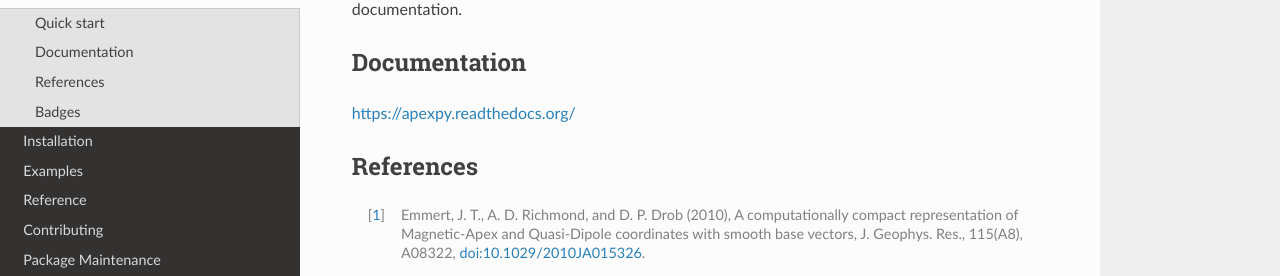
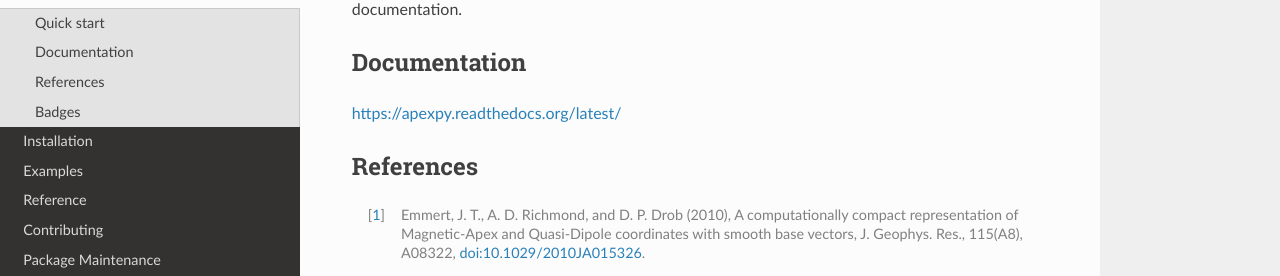
Before and after one commit to aburrell/apexpy, a Sphinx documentation site: the page built from docs/readme.rst, in a window 1280 px wide and 900 px high, scrolled down 1109 px. Shown: the part 154-430 px from the top of the window. Built offline with Sphinx 7.4.7 and the Read the Docs theme 2.0.0, drawn with Linux system fonts in a browser that asks for light colours; some of the changed lines change nothing that is shown.

Commit message:
DOC: updated links
Updated redirecting links.

```diff
--- a/README.rst
+++ b/README.rst
@@ -60,7 +60,7 @@ in the full documentation.
 Documentation
 =============
 
-https://apexpy.readthedocs.org/
+https://apexpy.readthedocs.org/latest/
 
 References
 ==========
@@ -100,7 +100,7 @@ Badges
     :alt: GitHub Actions Build Status
     :target: https://github.com/aburrell/apexpy/actions/workflows/main.yml
 
-.. |coveralls| image:: https://coveralls.io/repos/github/aburrell/apexpy/badge.svg?branch=main
+.. |coveralls| image:: https://s3.amazonaws.com/assets.coveralls.io/badges/coveralls_98.svg
     :alt: Coverage Status
     :target: https://coveralls.io/github/aburrell/apexpy?branch=main
 
@@ -114,7 +114,7 @@ Badges
 
 .. |version| image:: https://img.shields.io/pypi/v/apexpy.svg?style=flat
     :alt: PyPI Package latest release
-    :target: https://pypi.python.org/pypi/apexpy
+    :target: https://pypi.org/project/apexpy/
 
 .. |downloads| image:: https://img.shields.io/pypi/dm/apexpy.svg?style=flat
     :alt: PyPI Package monthly downloads
@@ -132,7 +132,7 @@ Badges
     :alt: Supported implementations
     :target: https://pypi.python.org/pypi/apexpy
 
-.. |scrutinizer| image:: https://img.shields.io/scrutinizer/g/aburrell/apexpy/main.svg?style=flat
+.. |scrutinizer| image:: https://img.shields.io/scrutinizer/quality/g/aburrell/apexpy/main.svg?style=flat
     :alt: Scrutinizer Status
     :target: https://scrutinizer-ci.com/g/aburrell/apexpy/
 
--- a/docs/installation.rst
+++ b/docs/installation.rst
@@ -4,7 +4,7 @@ Installation
 ============
 
 This package requires NumPy, which you can install alone or as a part of SciPy.
-`Some Python distributions <https://www.scipy.org/install.html>`_
+`Some Python distributions <https://www.scipy.org/install/>`_
 come with NumPy/SciPy pre-installed. For Python distributions without
 NumPy/SciPy, Windows/Mac users should install
 `NumPy/SciPy <https://scipy.github.io/devdocs/getting_started.html>`_.
--- a/docs/reference/fortranapex.rst
+++ b/docs/reference/fortranapex.rst
@@ -5,7 +5,7 @@ This module is the interface to the apex Fortran library by
 Emmert et al. [2010] [1]_. The interface is not documented.
 Use :class:`apexpy.Apex` for all conversions and calculations. You can find
 some documentation of the actual Fortran library in the source file
-`apexsh.f90 <https://github.com/aburrell/apexpy/blob/master/src/fortranapex/apexsh.f90>`_.
+`apexsh.f90 <https://github.com/aburrell/apexpy/blob/main/src/fortranapex/apexsh.f90>`_.
 
 .. [1] Emmert, J. T., A. D. Richmond, and D. P. Drob (2010),
        A computationally compact representation of Magnetic-Apex
```
